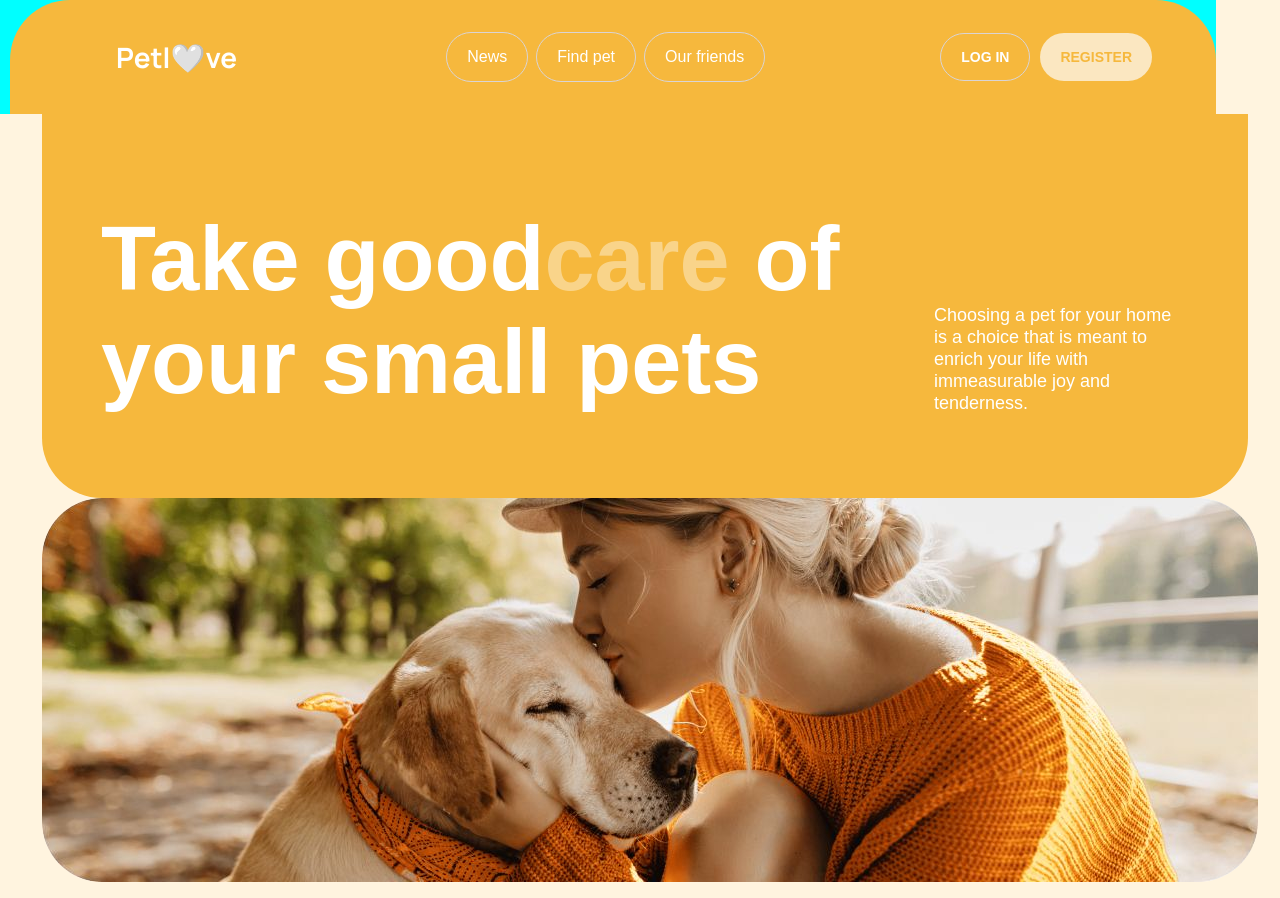
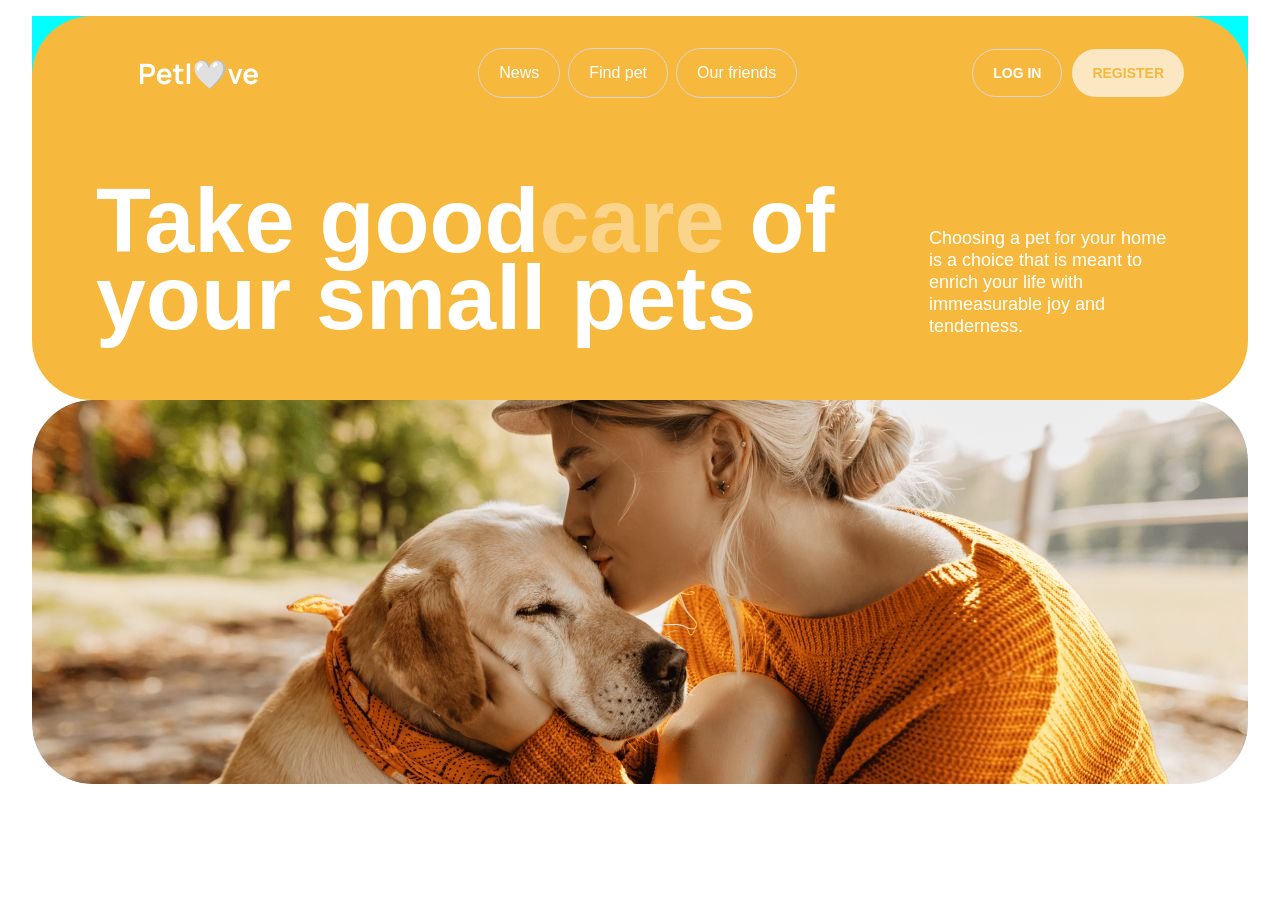
Before and after one commit to Olena457/love-pets, a React (Vite) app: page /home in a window 1280 px wide. After the commit the page ends 800 px from the top, so only its background shows below. Built offline with nearby package versions, Linux system fonts and the light colour scheme.

Commit message:
corected media menu

```diff
--- a/src/components/Header/Header.module.css
+++ b/src/components/Header/Header.module.css
@@ -5,14 +5,15 @@
 }
 @media screen and (min-width: 768px) {
   .wrapperHome {
-    margin: 16px 32px 0px 32px;
-    padding: 0px 0px 0px 10px;
+    margin: 16px 22px 0px 32px;
+    padding: 0px 10px 0px 0px;
   }
 }
 @media screen and (min-width: 1280px) {
   .wrapperHome {
-    margin: 0px;
-    padding: 0px 0px 0px 10px;
+    margin: 0px auto;
+    margin-top: 16px;
+    padding: 0px;
     max-width: 1216px;
   }
 }
--- a/src/components/NavBar/NavBar.module.css
+++ b/src/components/NavBar/NavBar.module.css
@@ -24,6 +24,7 @@
 
 .burgerButton {
   background-color: transparent;
+  display: block;
 }
 
 @media screen and (min-width: 1280px) {
@@ -46,7 +47,7 @@
   display: none;
 }
 
-@media screen and (max-width: 768px) {
+@media screen and (max-width: 1279px) {
   .burgerMenu {
     display: flex;
     flex-direction: column;
--- a/src/components/Title/Title.module.css
+++ b/src/components/Title/Title.module.css
@@ -3,9 +3,9 @@
   flex-direction: column;
 }
 .title {
-  font-size: 28px;
+  font-size: 48px;
   font-weight: 700;
-  line-height: 1;
+  line-height: 0.94;
 }
 @media screen and (min-width: 768px) {
   .title {
--- a/src/index.css
+++ b/src/index.css
@@ -27,9 +27,9 @@ body {
   font-style: normal;
   margin: 0;
   padding: 0;
-  /* place-items: center; */
+  place-items: center;
   color: var(--black-color);
-  background-color: var(--background-color);
+  background-color: var(--white-color);
 }
 
 h1,
--- a/src/pages/HomePage/HomePage.module.css
+++ b/src/pages/HomePage/HomePage.module.css
@@ -16,15 +16,17 @@
 } */
 .home {
   display: flex;
+  line-height: 0.6;
   flex-direction: column;
   justify-content: center;
   align-items: center;
   min-width: 280px;
   margin: 0px 20px;
-  height: 390px;
+  height: 280px;
   margin: 0px 20px;
   color: var(--white-color);
-  padding: 60px 20px 50px;
+  padding: 10px 20px 20px 20px;
+  /* padding: 60px 20px 50px; */
   border-bottom-left-radius: 30px;
   border-bottom-right-radius: 30px;
   background-color: var(--main-color);
@@ -32,7 +34,7 @@
 .content {
   display: flex;
   flex-direction: column;
-  gap: 24px;
+  gap: 14px;
 }
 @media screen and (min-width: 768px) {
   .home {
@@ -40,7 +42,7 @@
     min-width: 704px;
     border-bottom-left-radius: 60px;
     border-bottom-right-radius: 60px;
-    height: 496px;
+    height: 384px;
   }
   .content {
     gap: 32px;
@@ -49,14 +51,15 @@
 @media screen and (min-width: 1280px) {
   .home {
     max-width: 1216px;
-    height: 384px;
+    max-height: 270px;
   }
 }
 .title {
   color: var(--white-color);
-  font-size: 50px;
+  font-size: 46px;
   font-weight: 700;
-  margin-bottom: 24px;
+  line-height: 0.86;
+  margin-bottom: 14px;
 }
 @media screen and (min-width: 768px) {
   .title {
@@ -147,7 +150,7 @@
   .photo {
     background-image: url('../../assets/imgs/desktop/home-desk@1x.jpg');
     width: 1216px;
-    height: 384px;
+    max-height: 384px;
   }
 }
 @media screen and (min-width: 1280px) and (min-resolution: 192dpi) {
--- a/src/pages/HomePage/Homepage.jsx
+++ b/src/pages/HomePage/Homepage.jsx
@@ -1,15 +1,14 @@
-import Container from '../../components/Container/Container.jsx';
+// import Container from '../../components/Container/Container.jsx';
 import css from './HomePage.module.css';
 
 const HomePage = () => {
   return (
-    <Container>
+    // <Container>
     <div className={css.wrapper}>
       <div className={css.home}>
         <div className={css.content}>
           <h1 className={css.title}>
-              Take good<span className={css.light}>care</span> of your small
-              pets
+            Take good<span className={css.light}>care</span> of your small pets
           </h1>
           <p className={css.description}>
             Choosing a pet for your home is a choice that is meant to enrich
@@ -19,7 +18,7 @@ const HomePage = () => {
       </div>
       <div className={css.photo}></div>
     </div>
-    </Container>
+    // </Container>
   );
 };
 
```
Lines whose indentation alone changed are shown as unchanged.
